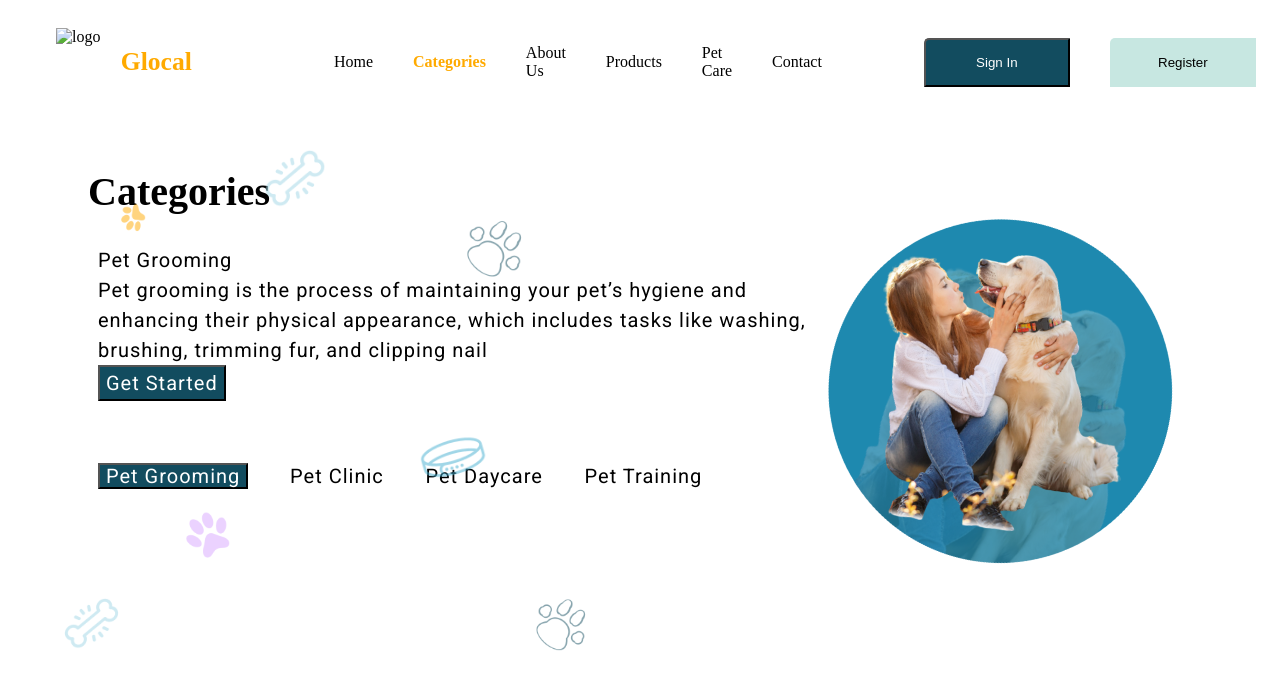
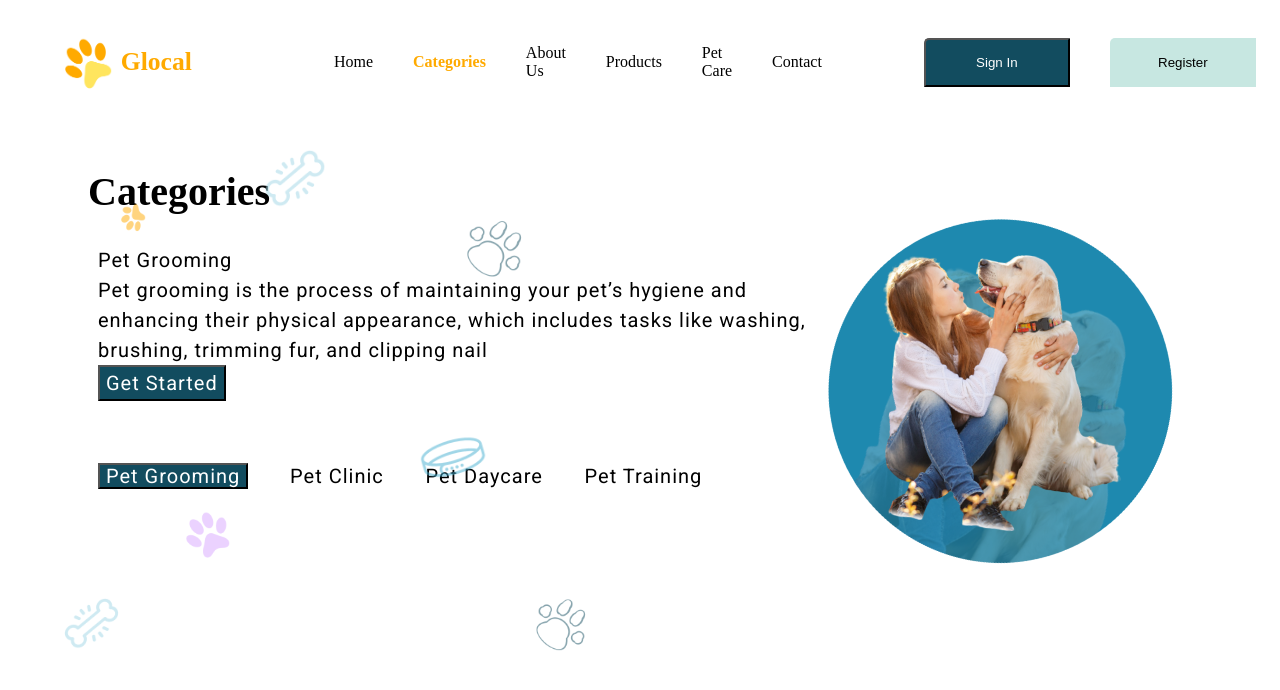
Before and after one commit to ShrirangNikam/task, a plain HTML site: page Category1.html in a window 1280 px wide. Shown: the top 690 px of the page. Drawn offline with Linux system fonts and the light colour scheme; the site is published under a folder, as on GitHub Pages, so addresses that start at the root find nothing.

Commit message:
Updated code

```diff
--- a/Category1.html
+++ b/Category1.html
@@ -11,7 +11,7 @@
     <div class="container">
         <nav class="nav">
             <div class="logo flex">
-                <img class="logo-img" src="/images/logo.png" alt="logo">
+                <img class="logo-img" src="images/logo.png" alt="logo">
                 <span class="logo-clr">Glocal</span>
             </div>
             <div class="logo-info">
```
Also changed, not shown: Category2.html (+1 -1 lines), Category3.html (+1 -1 lines), Category4.html (+1 -1 lines), Homepage1.html (+1 -1 lines), Homepage2.html (+1 -1 lines), Homepage3.html (+1 -1 lines), Homepage4.html (+1 -1 lines), index.html (+1 -1 lines).
